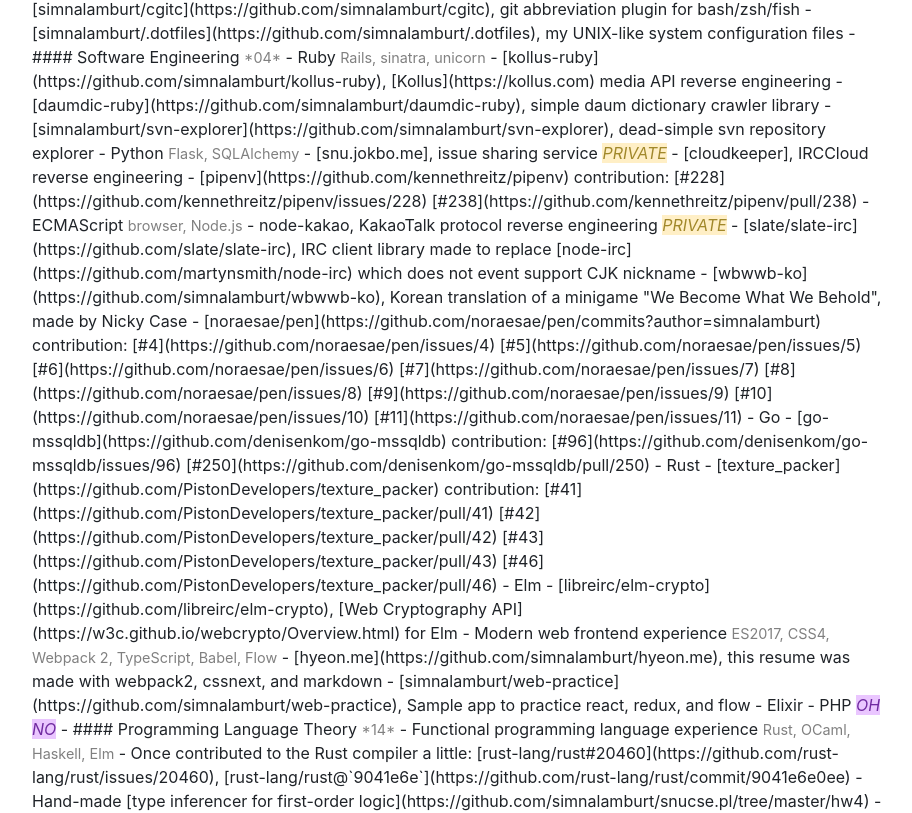
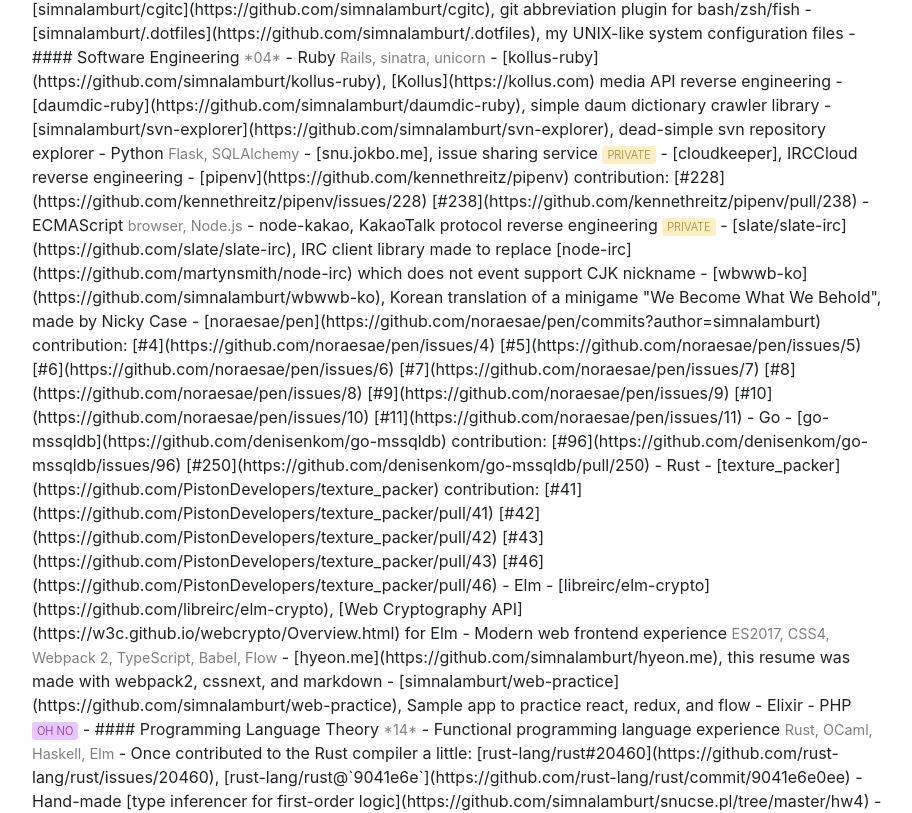
Before and after one commit to simnalamburt/hyeon.me, a website built with webpack: page client/src/index.html in a window 1280 px wide. Shown: the part 1072-1885 px from the top of the page, without its empty margins (183-1095 px from the left). Built offline with nearby package versions, Linux system fonts and the light colour scheme; some packages are replaced by stand-ins of ours.

Commit message:
Remove postcss-apply

```diff
--- a/client/package.json
+++ b/client/package.json
@@ -15,7 +15,6 @@
     "html-loader": "^0.4.3",
     "html-webpack-plugin": "^2.28.0",
     "markdown-loader": "^2.0.0",
-    "postcss-apply": "^0.8.0",
     "postcss-cssnext": "^2.10.0",
     "postcss-loader": "^2.0.6",
     "twitter-text": "^1.13.4",
--- a/client/src/index.css
+++ b/client/src/index.css
@@ -11,8 +11,8 @@
 }
 
 /* 'private' and 'oh-no' button */
-:root {
-  --my-button: {
+i.private:after,
+i.oh-no:after {
   display: inline-block;
   padding: 4px 5px 3px;
   font-size: 11px;
@@ -20,18 +20,13 @@
   line-height: 11px;
   border-radius: 3px;
   font-style: normal;
-  };
 }
 i.private:after {
-  @apply --my-button;
-
   content: 'PRIVATE';
   color: #a1882b;
   background-color: #ffefc6;
 }
 i.oh-no:after {
-  @apply --my-button;
-
   content: 'OH NO';
   color: #702BA1;
   background-color: #EAC6FF;
```
Also changed, not shown: 1 other file. Lines whose indentation alone changed are shown as unchanged.
